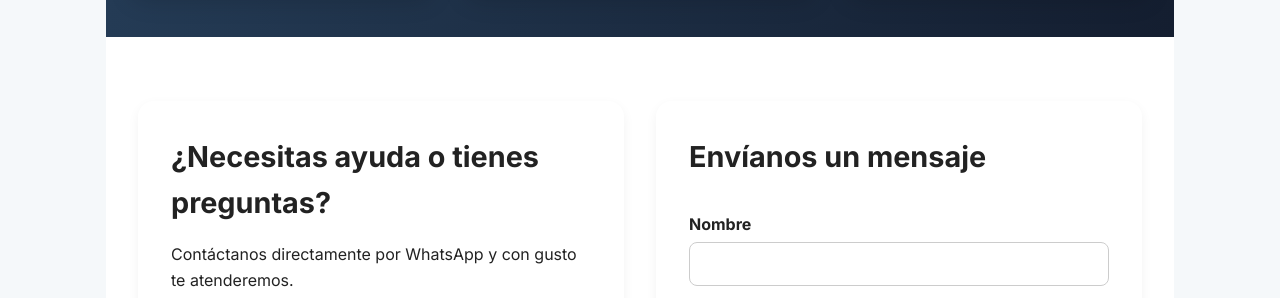
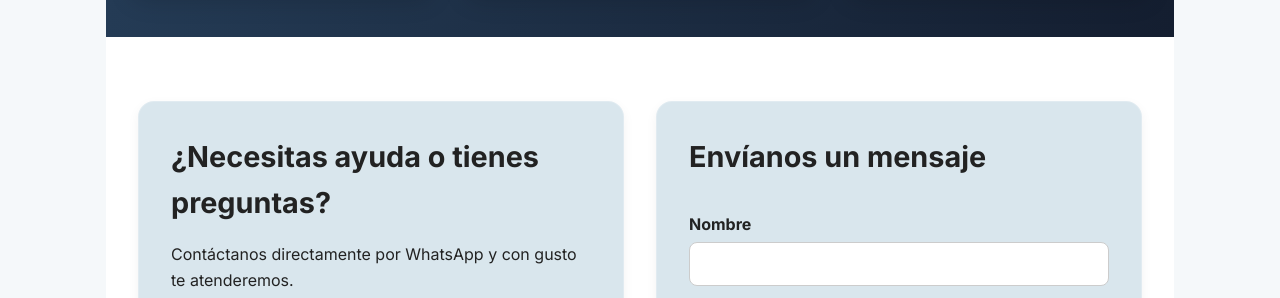
Before and after one commit to GandresR11/conciliova, a plain HTML site: page index3.html in a window 1280 px wide. Shown: the part 2907-3205 px from the top of the page. Drawn offline with Linux system fonts and the light colour scheme.

Commit message:
Update index3.html

```diff
--- a/index3.html
+++ b/index3.html
@@ -226,7 +226,7 @@
   padding: 2rem;
   border-radius: 16px;
   box-shadow: 0 4px 12px rgba(0, 0, 0, 0.05);
-  backgraound: #d9e6ed;
+  background: #d9e6ed;
 }
 
 .contact-info h2,
```
